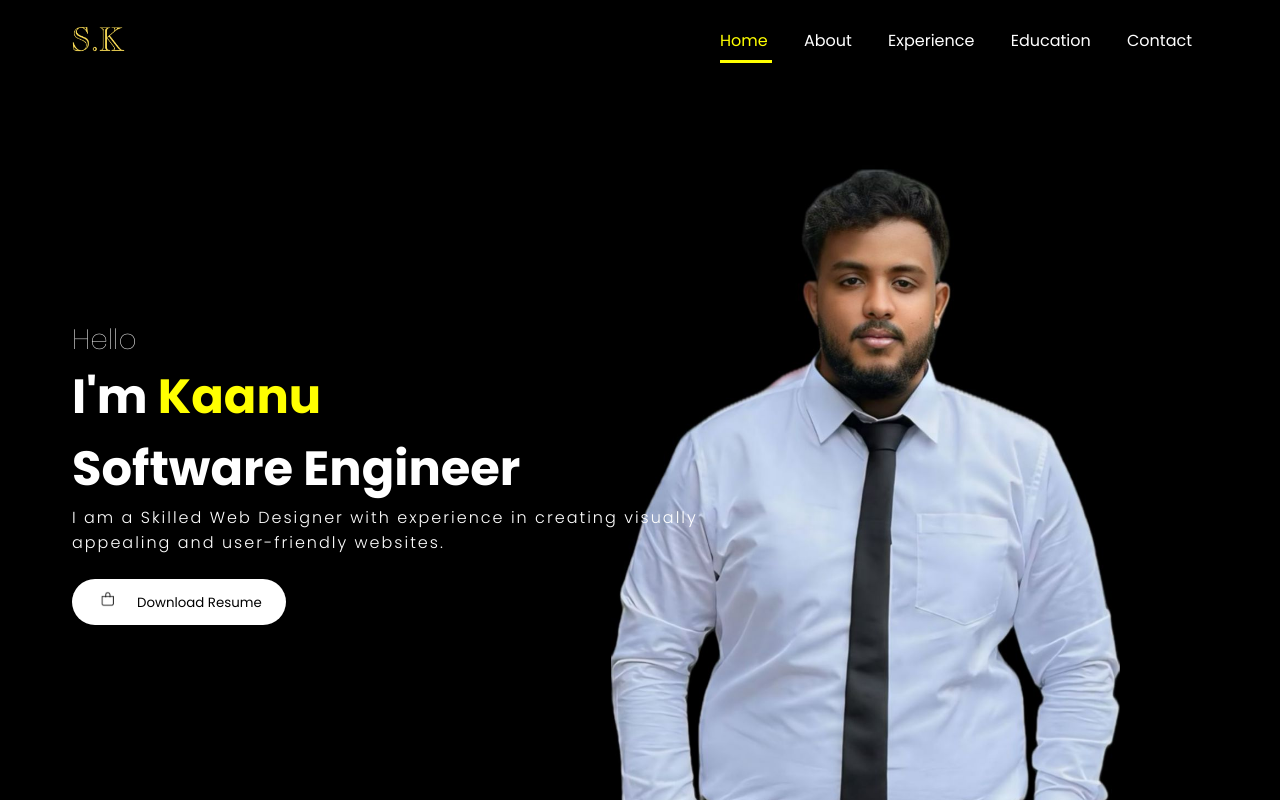
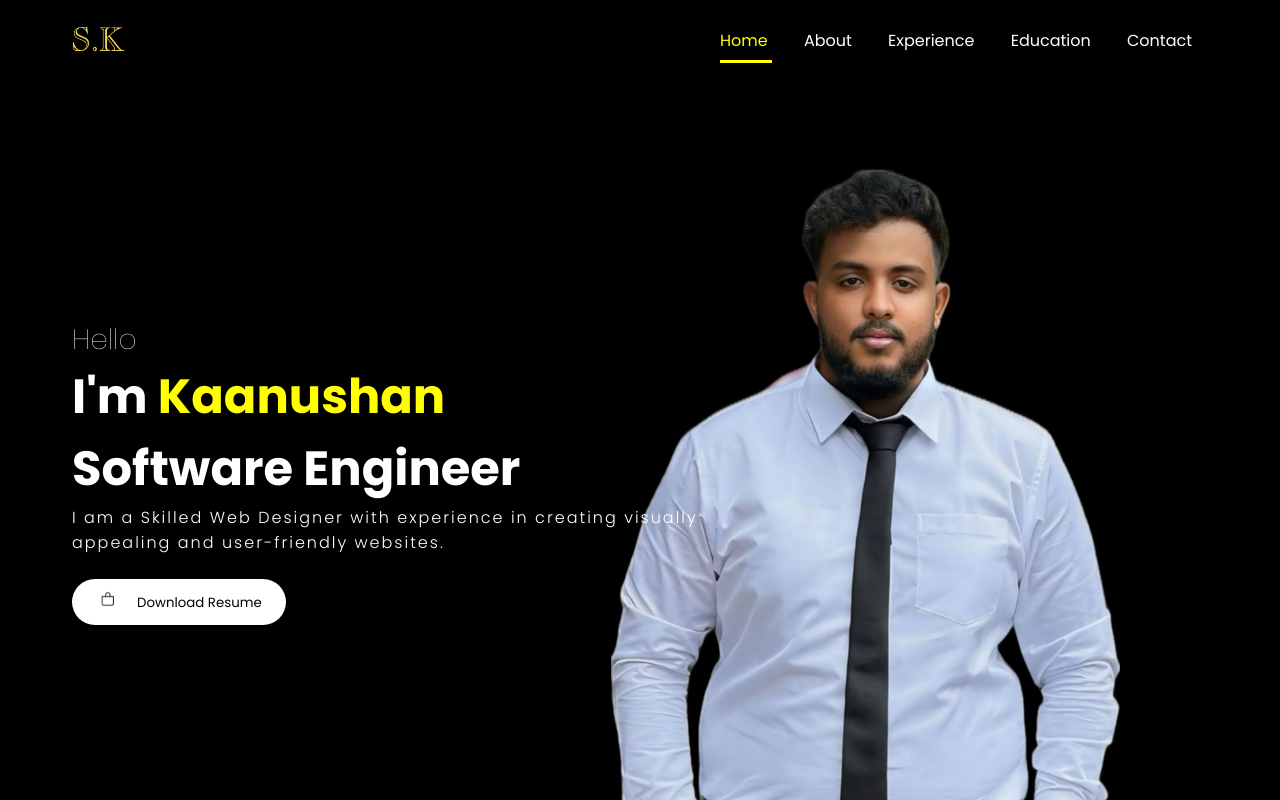
Before and after one commit to Kaanu0824/SK_Portfolio, a React (Create React App) app: page / in a window 1280 px wide. Shown: the top 800 px of the page. Built offline with nearby package versions, Linux system fonts and the light colour scheme.

Commit message:
Name changes

```diff
--- a/src/components/Intro/intro.js
+++ b/src/components/Intro/intro.js
@@ -10,7 +10,7 @@ function Intro() {
       <div className="introcontent">
         <span className="hello"> Hello </span>
         <span className="introText">
-          I'm <span className="introName"> Kaanu </span> <br /> Software Engineer
+          I'm <span className="introName"> Kaanushan </span> <br /> Software Engineer
         </span>
         <p className="IntroPara">
           I am a Skilled Web Designer with experience in creating visually <br />
```
